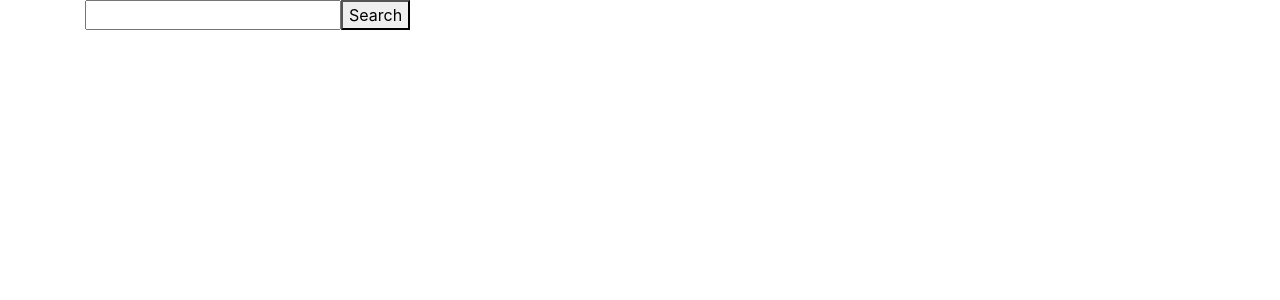
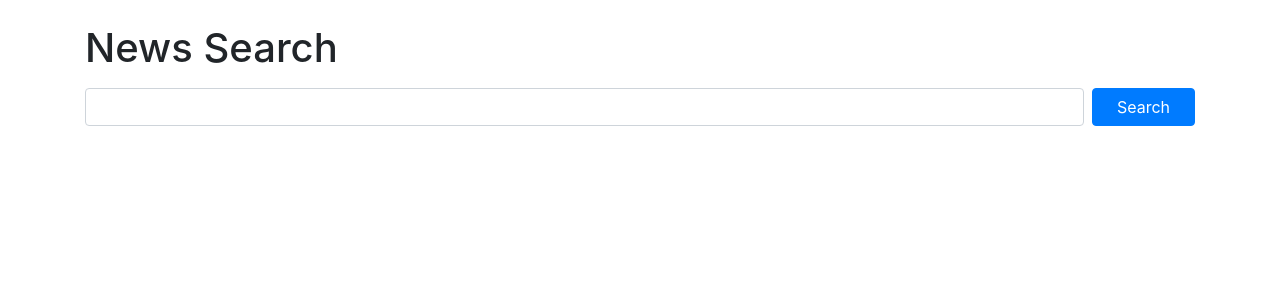
Before and after one commit to barbero-oe/user-news, a React (Create React App) app: page / in a window 1280 px wide. Shown: the top 300 px of the page. Built offline with nearby package versions, Linux system fonts and the light colour scheme.

Commit message:
Adds styling to SearchBar

```diff
--- a/src/App.tsx
+++ b/src/App.tsx
@@ -2,7 +2,8 @@ import React from 'react'
 import {SearchBar} from './delivery/SearchBar'
 
 const App: React.FC = () =>
-    <div className="container">
+    <div className="container pt-4">
+        <h1>News Search</h1>
         <SearchBar search={value => console.log(value)}/>
     </div>
 
--- a/src/delivery/SearchBar.tsx
+++ b/src/delivery/SearchBar.tsx
@@ -7,8 +7,9 @@ interface SearchBarProps {
 
 export const SearchBar: React.FC<SearchBarProps> = ({search}) =>
     <Formik initialValues={{search: ''}} onSubmit={values => search(values.search)}>
-        <Form>
-            <Field name="search" type="text"/>
-            <button type="submit">Search</button>
+        <Form className="form-inline">
+            <label htmlFor="search" className="sr-only">Search</label>
+            <Field className="form-control flex-grow-1 mr-sm-2" id="search" name="search" type="text"/>
+            <button className="btn btn-primary px-4 my-2 flex-fill flex-sm-grow-0" type="submit">Search</button>
         </Form>
     </Formik>
```
